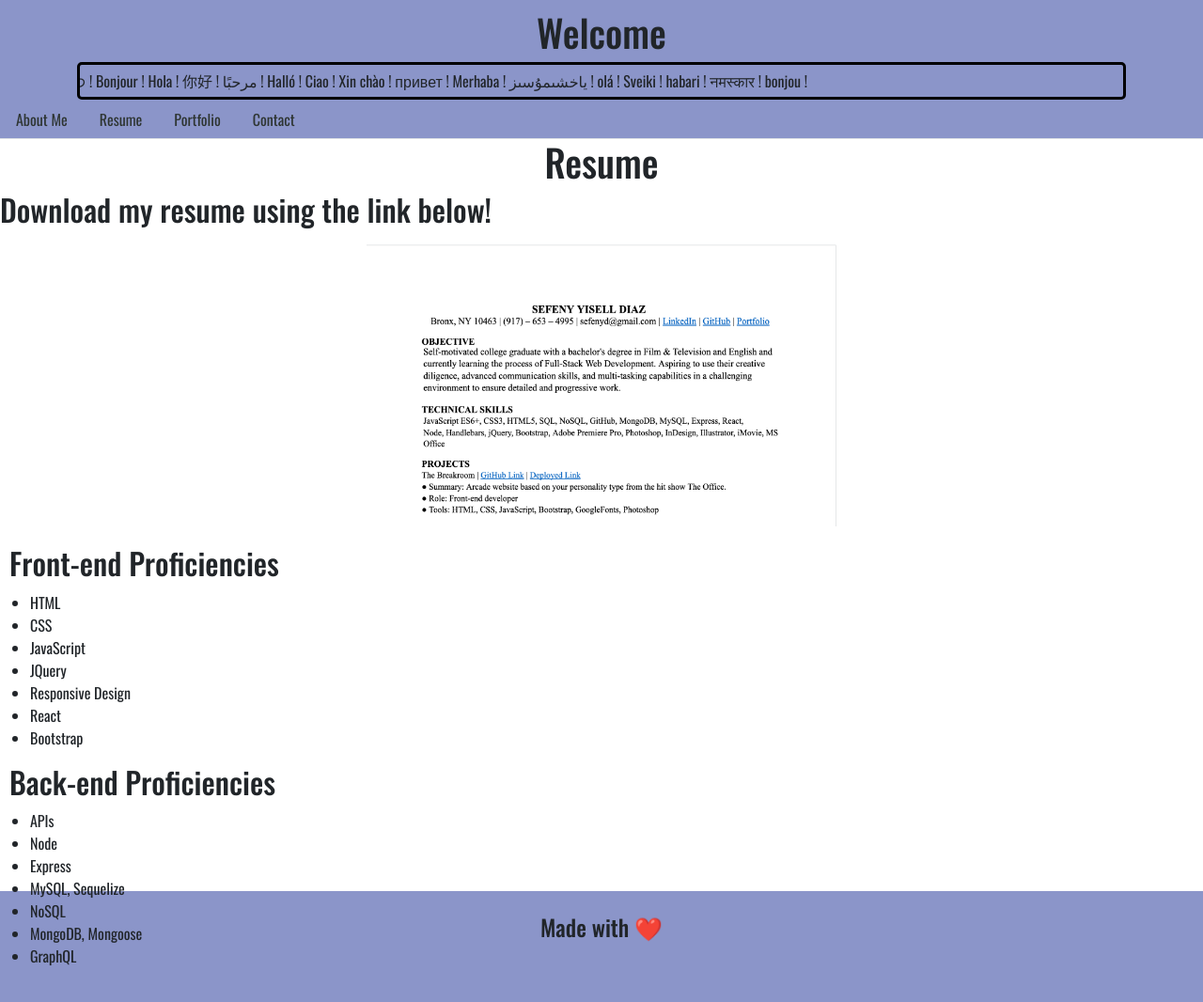
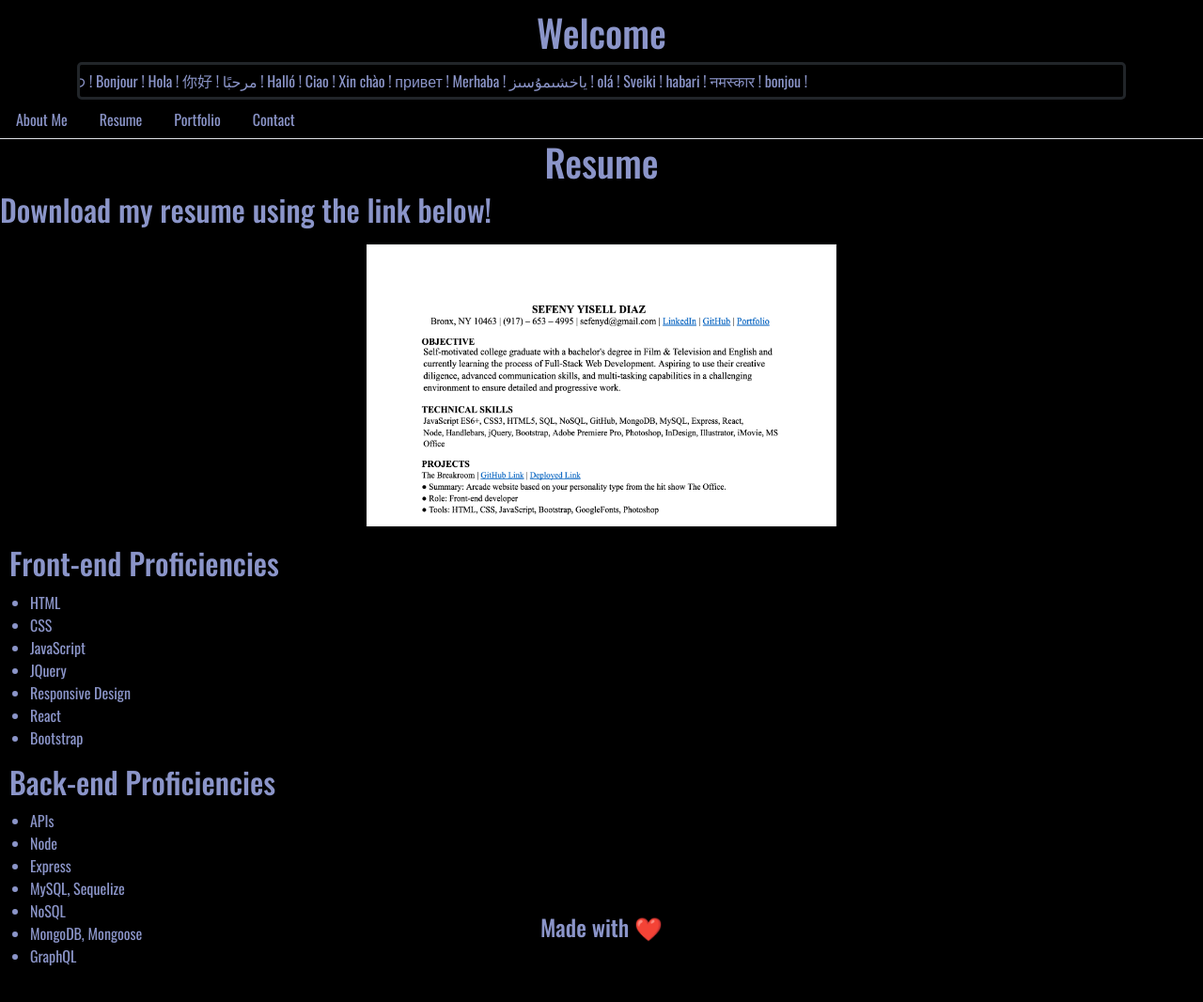
Before and after one commit to sefenydiaz/projects-portfolio, a React (Vite) app: page /resume in a window 1280 px wide. Shown: the top 1066 px of the page at 94% size. Built offline with nearby package versions, Linux system fonts and the light colour scheme.

Commit message:
changed text and background colors

```diff
--- a/src/App.css
+++ b/src/App.css
@@ -1,12 +1,12 @@
 
 * {
     font-family: 'Oswald', sans-serif;
-
+    background-color: black;
 }
 
-body {
-    background-color: #ebf5ee;
-}
+/* body {
+    background-color: black;
+} */
 
 /* HEADER */
 
@@ -14,15 +14,15 @@ body {
     display: flex;
     justify-content: center;
     text-align: center;
-    background-color: #8b95c9;
+    background-color: black;
 }
 #header {
-    background-color: #8b95c9;
+
     margin-top: 10px;
 }
 
 #hello-cont{
-border: 3px solid black;
+border: 3px solid ;
 border-radius: 5px;
 overflow: hidden;
 display: flex;
@@ -33,6 +33,7 @@ align-items: center;
 #hello {
 /* text-align: right; */
 margin: 5px;
+color: #8b95c9;
 
 
 /* animation properties */
@@ -71,12 +72,12 @@ to {
 }
 
 /* NAVBAR */
-ul.nav.nav-tabs {
-    background-color: #8b95c9;
-}
+/* ul.nav.nav-tabs {
+
+} */
 
 a.nav-link {
-    color: #2e3532;
+    color: #8b95c9;
 
 }
 
@@ -155,13 +156,27 @@ button.btn.btn-danger {
 }
 
 
-#footer,
+/* #footer,
 #love,
-#cont,
-span.emoji {
-    background-color: #8b95c9;
-}
+#cont
+ {
+
+} */
 
 h1 {
     text-align: center;
+    color: #8b95c9;
 }
+
+.text {
+    color: #8b95c9;
+}
+
+#text {
+    color: #8b95c9;
+    text-align: center;
+}
+
+#screenshot {
+    align-items: center;
+}
--- a/src/components/Footer.jsx
+++ b/src/components/Footer.jsx
@@ -3,7 +3,7 @@ const Footer = () => {
     return (
       <footer className="w-100 mt-auto p-4" id="footer">
         <div className="container text-center mb-5" id="cont">
-          <h4 id="love">
+          <h4 className="text" id="love">
             Made with{' '}
             <span
               className="emoji"
--- a/src/components/Header.jsx
+++ b/src/components/Header.jsx
@@ -2,7 +2,7 @@ const Header = () => {
     return (
       <header className="flex" id="header-cont">
         <div className="container" id="header">
-          <h1>Welcome</h1>
+          <h1 className="text">Welcome</h1>
           <div id="hello-cont">
           <p id="hello">Hello ! こんにちわ ! Bonjour ! Hola ! 你好 ! مرحبًا ! Halló ! Ciao !
 Xin chào ! привет ! Merhaba ! ياخشىمۇسىز !
--- a/src/components/Navigation.jsx
+++ b/src/components/Navigation.jsx
@@ -42,7 +42,7 @@ function Navigation() {
             Portfolio
          </Link>
         </li>
-        <li className="nav-item">
+        <li className="nav-item ">
           <Link
             to="/contact"
 
--- a/src/components/Project.jsx
+++ b/src/components/Project.jsx
@@ -16,7 +16,7 @@ export default function Project({ data }) {
                     className="absolute" id="proj-img"
                     src={data.image}
                 />
-                <div className="relative">
+                <div id="text" className="relative">
                     <h1 className='title'>
                         {data.title}
                     </h1>
--- a/src/components/pages/About.jsx
+++ b/src/components/pages/About.jsx
@@ -1,11 +1,11 @@
 export default function About() {
     return (
       <div id="about-container" style={{ height: '100vh'}}>
-        <h1 id="about">About Me</h1>
-        <container id="img-container">
+        <h1 className="text" id="about">About Me</h1>
+        <div id="img-container">
         <img src="images/portfolio pic.jpeg" alt="portfolio pic" id="profile" ></img>
-        </container>
-        <p id="bio">
+        </div>
+        <p className="text" id="bio">
        Welcome to my Portfolio! This site is React built and contains several of the recent projects I have worked on. I began coding under Columbia University's coding bootcamp, and have since become familiar with several coding languages. During the bootcamp, I created and collaborated on many succesful group projects and am currently working on a new one now! I have a passion for languages and set a goal to master the development languages as well. I believe my affinity for translation has contributed to my success in the bootcamp, and I can't wait to learn more! If you would like to collaborate, or just chat with me, please navigate to my Contact page!
         </p>
 
--- a/src/components/pages/Contact.jsx
+++ b/src/components/pages/Contact.jsx
@@ -20,7 +20,7 @@ const Contact = () => {
 
   return (
     <div className="container mt-5" style={{ height: '100vh'}}>
-    <h1 className="mb-3" >Contact Me</h1>
+    <h1 className="text" >Contact Me</h1>
 
     <form ref={form} onSubmit={sendEmail}>
       <div className="mb-3">
--- a/src/components/pages/Portfolio.jsx
+++ b/src/components/pages/Portfolio.jsx
@@ -6,7 +6,7 @@ export default function Portfolio() {
     console.log(typeof projects)
     return (
         <div className="portfolio">
-            <h1 id="portfolio">Portfolio</h1>
+            <h1 className="text" id="portfolio">Portfolio</h1>
             <div className="container" id="proj-cont">
 
                 {projects && projects.map((project) => <Project data = {project}/>
--- a/src/components/pages/Resume.jsx
+++ b/src/components/pages/Resume.jsx
@@ -1,8 +1,8 @@
 export default function Resume() {
     return (
       <div style={{ height: '100vh'}}>
-        <h1>Resume</h1>
-        <h2>Download my resume using the link below!</h2>
+        <h1 className="text">Resume</h1>
+        <h2 className="text">Download my resume using the link below!</h2>
         <div id="resume-cont">
         <a
         href="https://docs.google.com/document/d/1ucvhyEvJ8At0YTavNhSitA2prAyS4RM8RpMBDGryGpA/edit"
@@ -14,8 +14,8 @@ export default function Resume() {
         </img>
         </a>
         </div>
-        <h2 id="front">Front-end Proficiencies</h2>
-        <ul>
+        <h2 className="text" id="front">Front-end Proficiencies</h2>
+        <ul className="text">
           <li>HTML</li>
           <li>CSS</li>
           <li>JavaScript</li>
@@ -24,8 +24,8 @@ export default function Resume() {
           <li>React</li>
           <li>Bootstrap</li>
         </ul>
-        <h2 id="back">Back-end Proficiencies</h2>
-          <ul>
+        <h2 className="text" id="back">Back-end Proficiencies</h2>
+          <ul className="text">
           <li>APIs</li>
           <li>Node</li>
           <li>Express</li>
```
